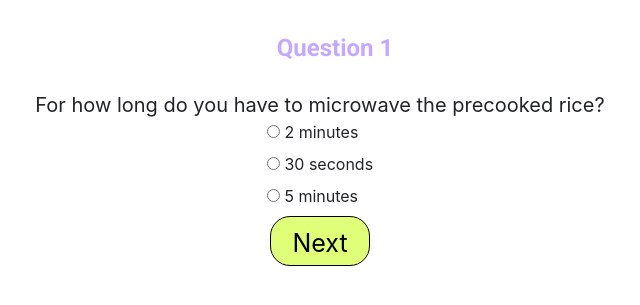
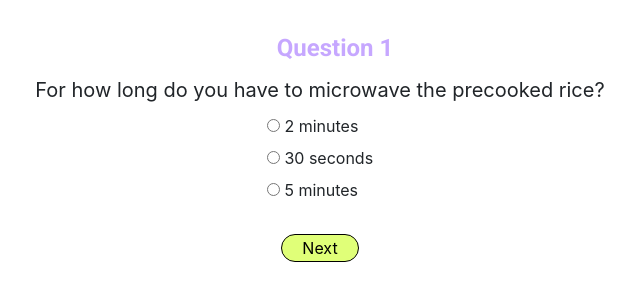
Before and after one commit to lee-youngseo/cooking_college, a Flask app: page /test_recipe/1/problems/1 in a window 1280 px wide. Shown: the part 67-372 px from the top of the page, without its empty margins (305-945 px from the left). Run offline with Flask 3, Linux system fonts and the light colour scheme; some libraries are stand-ins or nearby versions.

Commit message:
made UI for quiz uniform

```diff
--- a/static/main.css
+++ b/static/main.css
@@ -118,21 +118,6 @@
     background-color:  #e0ff78;
 }
 
-#quiz-start-button{
-    background-color: #e0ff78;
-    font-size: 25px;
-    width: 100px;
-    height: 50px;
-    line-height: 50px;
-    border: thin solid black;
-    cursor: pointer;
-    display: flex;
-    justify-content: center;
-    margin: auto;
-    border-radius: 20px;
-
-}
-
 #quiz-start-button:hover{
     background-color:  #b1d833;
 
@@ -165,48 +150,13 @@
     background-color: #edd5ff;
 }
 
-#quiz-next-button{
-    background-color: #e0ff78;
-    font-size: 25px;
-    width: 100px;
-    height: 50px;
-    line-height: 50px;
-    border: thin solid black;
-    cursor: pointer;
-    display: flex;
-    justify-content: center;
-    margin: auto;
-    border-radius: 20px;
-
-}
-
-#quiz-next-button:hover{
-    background-color:  #b1d833;
-
-}
-
 #score-container{
     width: 100%;
     height: 100%;
 }
 
-
-#recipe-restart-button{
-    background-color: #e0ff78;
-    font-size: 10px;
-    width: 150px;
-    height: 50px;
-    line-height: 10px;
-    border: thin solid black;
-    cursor: pointer;
+.button-container {
     display: flex;
     justify-content: center;
-    margin: auto;
-    border-radius: 20px;
-
+    width: 100%;
 }
-
-#recipe-restart-button:hover{
-    background-color:  #b1d833;
-
-}
--- a/static/quiz_problem.js
+++ b/static/quiz_problem.js
@@ -1,5 +1,5 @@
 function createProblem(problem){
-    let promptElement = $(`<div id="quiz-prompt">${problem['prompt']}</div><br>`);
+    let promptElement = $(`<div id="quiz-prompt">${problem['prompt']}</div><br><br>`);
     let responseElement = createResponse(problem['response_type']);
     let imageElement = $(`<div class="image-container"></div>`);
 
@@ -16,7 +16,9 @@ function createResponse(responseType){
             responseForm.append($(`<div><input type="radio" id="option-${key}" value="${key}" name="response"/>
                                 <label for="option-${key}">${responsesDict[key]}</label></div>`))
         })
-        let submitButton = $(`<button id="quiz-next-button" type="submit">Next</button>`);
+        let submitButton = $(`<br> <div class = "button-container">
+        <button id="quiz-next-button" class="navbar-link" type="submit">Next</button>
+        </div>`);
         responseForm.append(submitButton);
         responseParent.append(responseForm)
     }
--- a/templates/quiz_problem.html
+++ b/templates/quiz_problem.html
@@ -11,8 +11,6 @@
     </script>
 
     <div class="subtitle lilac">Question {{ problem_id }}</div>
-    <br>
     <div class="row" id="questions-container"></div>
-   <!-- <button id="quiz-next-button">Next</button> -->
 
 {% endblock %}
```
Also changed, not shown: templates/quiz_score.html (+4 -3 lines), templates/quiz_start.html (+5 -2 lines).
